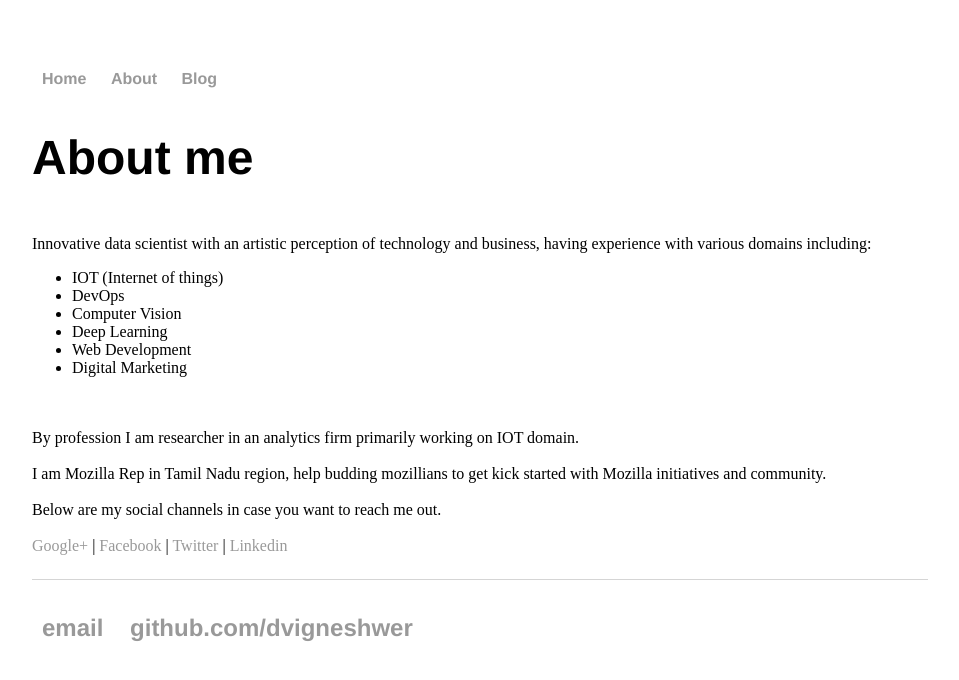
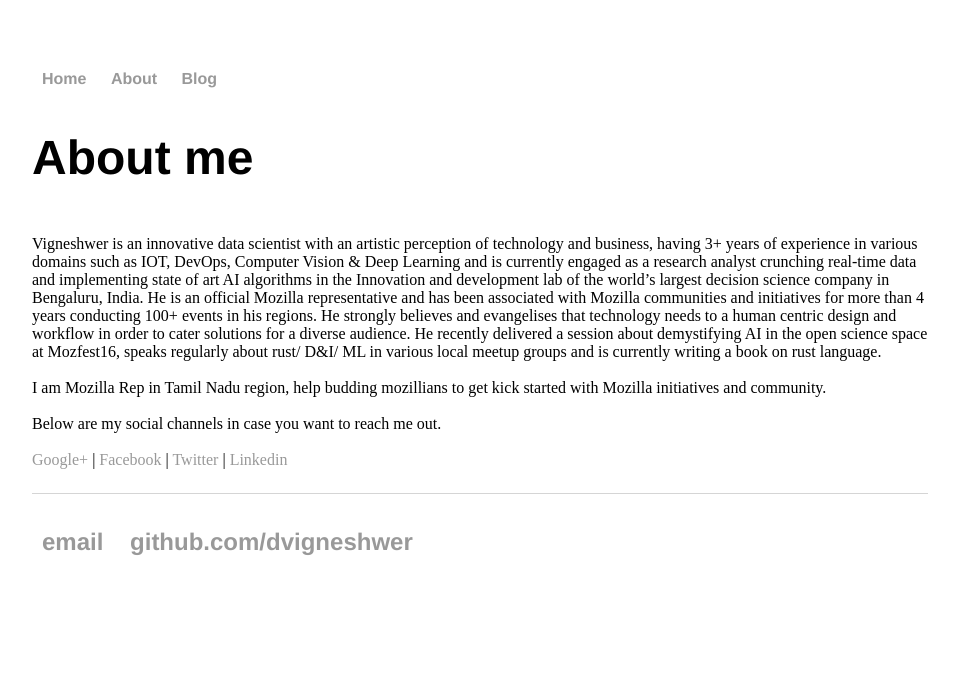
Before and after one commit to DineshMv/dvigneshwer.github.io, a Jekyll site: the page built from about.html, in a window 1280 px wide. Shown: the top 680 px of the page, without its empty margins (160-1119 px from the left). Built offline with Jekyll 4.4.1, drawn with Linux system fonts in a browser that asks for light colours.

Commit message:
Update about.html

```diff
--- a/about.html
+++ b/about.html
@@ -5,19 +5,8 @@ title: About Me
 <div class="blurb">
 	<h1>About me</h1>
     <br>
-   	Innovative data scientist with an artistic perception of technology and business, having experience with various domains including:
+   	Vigneshwer is an innovative data scientist with an artistic perception of technology and business, having 3+ years of experience in various domains such as IOT, DevOps, Computer Vision & Deep Learning and is currently engaged as a research analyst crunching real-time data and implementing state of art AI algorithms in the Innovation and development lab of the world’s largest decision science company in Bengaluru, India. He is an official Mozilla representative and has been associated with Mozilla communities and initiatives for more than 4 years conducting 100+ events in his regions. He strongly believes and evangelises that technology needs to a human centric design and workflow in order to cater solutions for a diverse audience. He recently delivered a session about demystifying AI in the open science space at Mozfest16, speaks regularly about rust/ D&I/ ML in various local meetup groups and is currently writing a book on rust language.
 
-    <ul>
-    <li>IOT (Internet of things)</li>
-    <li>DevOps</li>
-    <li>Computer Vision </li>
-    <li>Deep Learning </li>
-    <li>Web Development</li>
-    <li>Digital Marketing  </li>
-    </ul>
-
-    <br><br>
-   	By profession I am researcher in an analytics firm primarily working on IOT domain.
 
    	<br><br>
    	I am Mozilla Rep in Tamil Nadu region, help budding mozillians to get kick started with Mozilla initiatives and community.
```
